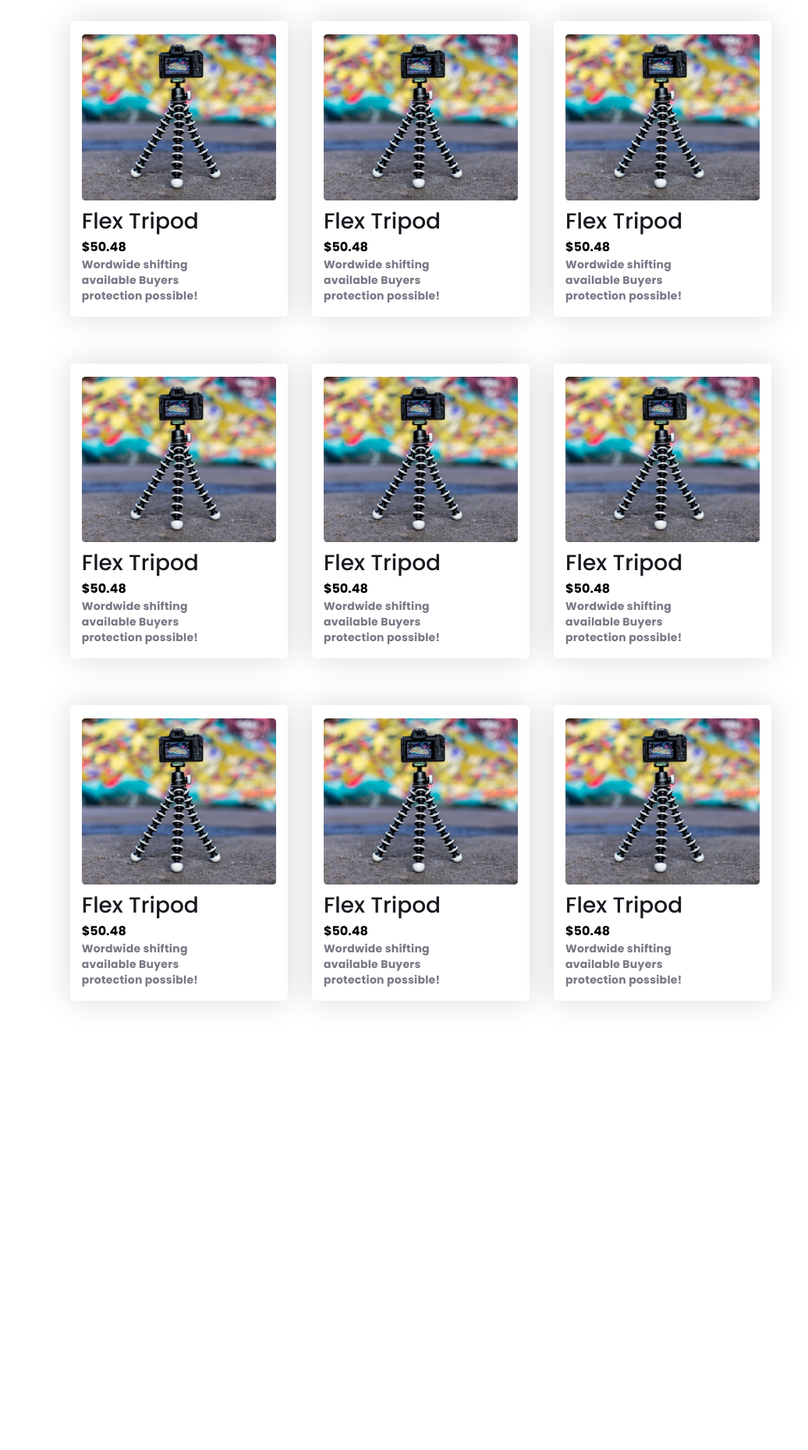
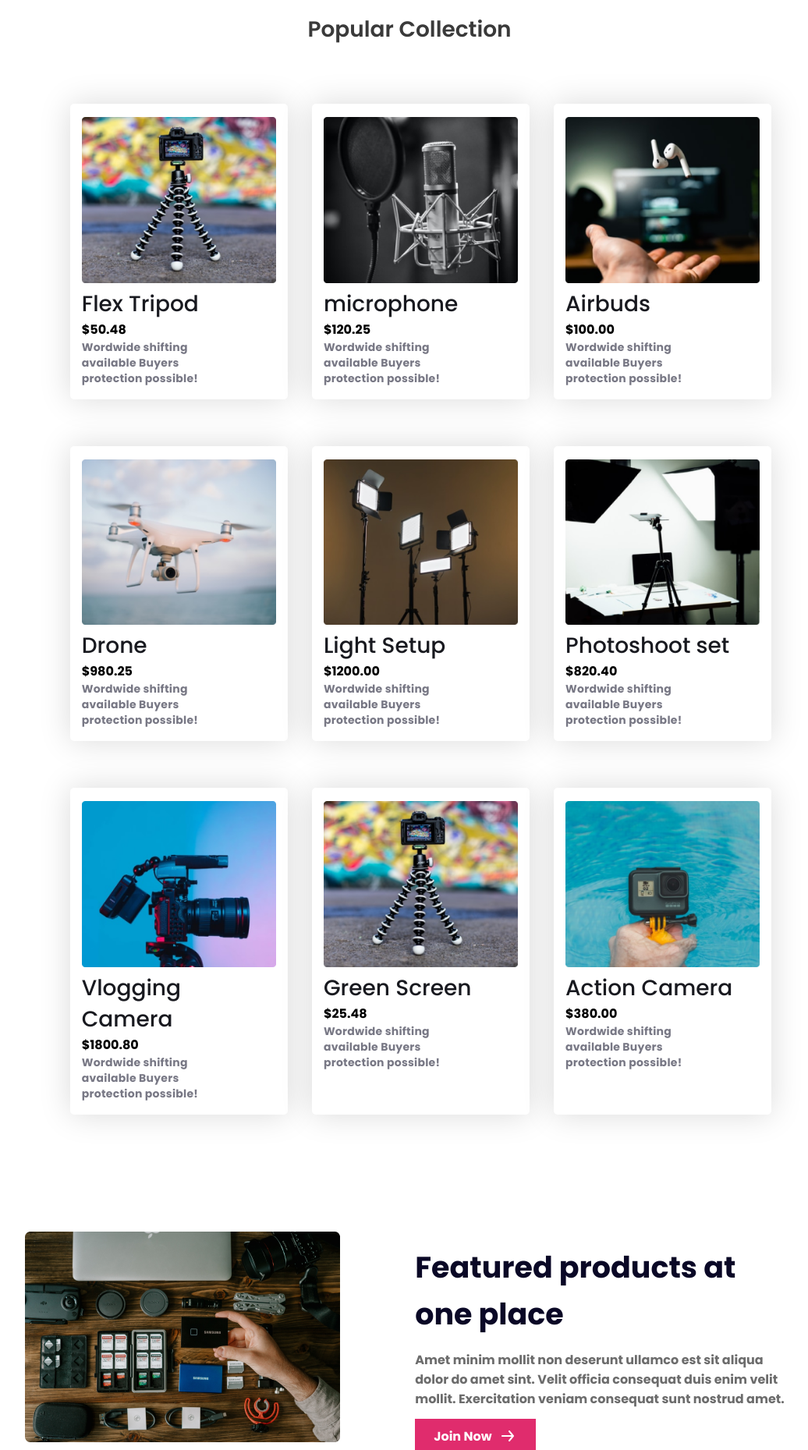
Before and after one commit to asshikhon/influencer-gear-task, a plain HTML site: page index.html in a window 1280 px wide. Shown: the part 941-2800 px from the top of the page at 78% size, without its empty margins (115-1151 px from the left). Before the commit the page ends 2379 px from the top, so only its background shows below. Drawn offline with Linux system fonts and the light colour scheme.

Commit message:
all section complete

```diff
--- a/index.html
+++ b/index.html
@@ -19,17 +19,17 @@
                 <li><a href="">Products</a></li>
                 <li><a href="">Sign Up</a></li>
                 <li><a href="">Log In </a></li>
-                <li><a href=""><img src="resources/images/search1.png" alt=""></i></a></li>
-                <li><a href=""><img src="resources/images/cart1.png" alt=""></a></li>
+                <li><a href=""><img src="icon/akar-icons_search.svg" alt=""></i></a></li>
+                <li><a href=""><img src="icon/clarity_shopping-cart-outline-badged.svg" alt=""></a></li>
             </ul>
         </nav>
         <div class="banner">
             <div class="banner-content">
-                <h1 class="banner-title">Start your Journey as Influencer</h1>
+                <h1 class="banner-title">Start your Journey as <br> Influencer</h1>
                 <p class="banner-description">
-                    Lorem ipsum dolor sit amet, consectetur adipiscing elit. Sem vestibulum sed scelerisque eros. Lectus faucibus.
+                    Lorem ipsum dolor sit amet, consectetur adipiscing elit. Sem <br>vestibulum sed scelerisque eros. Lectus faucibus.
                 </p>
-                <button class="primary-btn">Preebook now <i class="fa-solid fa-arrow-right"></i></button>
+                <button class="primary-btn">Preebook now  <img src="logos/arrow-forward 1.svg" alt=""></button>
             </div>
             <div class="images"><img src="images/main-camera.png" alt=""></div>
         </div>
@@ -65,59 +65,61 @@
   <p class="card-description">Wordwide shifting available
     Buyers protection possible!</p>
 </div>
+
 <div class="card">
-  <img src="images/tripod.png" alt="">
-  <h3 class="card-title">Flex Tripod</h3>
-  <h4 class="title-h4">$50.48</h4>
+  <img src="images/mic.png" alt="">
+  <h3 class="card-title">microphone</h3>
+  <h4 class="title-h4">$120.25</h4>
+  <p class="card-description">Wordwide shifting available
+    Buyers protection possible!</p>
+</div>
+<div class="card">
+  <img src="images/airpod.png" alt="">
+  <h3 class="card-title">Airbuds</h3>
+  <h4 class="title-h4">$100.00</h4>
+  <p class="card-description">Wordwide shifting available
+    Buyers protection possible!</p>
+</div>
+<div class="card">
+  <img src="images/drone.png" alt="">
+  <h3 class="card-title">Drone</h3>
+  <h4 class="title-h4">$980.25</h4>
+  <p class="card-description">Wordwide shifting available
+    Buyers protection possible!</p>
+</div>
+<div class="card">
+  <img src="images/lights.png" alt="">
+  <h3 class="card-title">Light Setup</h3>
+  <h4 class="title-h4">$1200.00</h4>
+  <p class="card-description">Wordwide shifting available
+    Buyers protection possible!</p>
+</div>
+<div class="card">
+  <img src="images/setup.png" alt="">
+  <h3 class="card-title">Photoshoot set</h3>
+  <h4 class="title-h4">$820.40</h4>
+  <p class="card-description">Wordwide shifting available
+    Buyers protection possible!</p>
+</div>
+
+<div class="card">
+  <img src="images/camera.png" alt="">
+  <h3 class="card-title">Vlogging Camera</h3>
+  <h4 class="title-h4">$1800.80</h4>
   <p class="card-description">Wordwide shifting available
     Buyers protection possible!</p>
 </div>
 <div class="card">
   <img src="images/tripod.png" alt="">
-  <h3 class="card-title">Flex Tripod</h3>
-  <h4 class="title-h4">$50.48</h4>
+  <h3 class="card-title">Green Screen</h3>
+  <h4 class="title-h4">$25.48</h4>
   <p class="card-description">Wordwide shifting available
     Buyers protection possible!</p>
 </div>
 <div class="card">
-  <img src="images/tripod.png" alt="">
-  <h3 class="card-title">Flex Tripod</h3>
-  <h4 class="title-h4">$50.48</h4>
-  <p class="card-description">Wordwide shifting available
-    Buyers protection possible!</p>
-</div>
-<div class="card">
-  <img src="images/tripod.png" alt="">
-  <h3 class="card-title">Flex Tripod</h3>
-  <h4 class="title-h4">$50.48</h4>
-  <p class="card-description">Wordwide shifting available
-    Buyers protection possible!</p>
-</div>
-<div class="card">
-  <img src="images/tripod.png" alt="">
-  <h3 class="card-title">Flex Tripod</h3>
-  <h4 class="title-h4">$50.48</h4>
-  <p class="card-description">Wordwide shifting available
-    Buyers protection possible!</p>
-</div>
-<div class="card">
-  <img src="images/tripod.png" alt="">
-  <h3 class="card-title">Flex Tripod</h3>
-  <h4 class="title-h4">$50.48</h4>
-  <p class="card-description">Wordwide shifting available
-    Buyers protection possible!</p>
-</div>
-<div class="card">
-  <img src="images/tripod.png" alt="">
-  <h3 class="card-title">Flex Tripod</h3>
-  <h4 class="title-h4">$50.48</h4>
-  <p class="card-description">Wordwide shifting available
-    Buyers protection possible!</p>
-</div>
-<div class="card">
-  <img src="images/tripod.png" alt="">
-  <h3 class="card-title">Flex Tripod</h3>
-  <h4 class="title-h4">$50.48</h4>
+  <img src="images/action.png" alt="">
+  <h3 class="card-title">Action Camera</h3>
+  <h4 class="title-h4">$380.00</h4>
   <p class="card-description">Wordwide shifting available
     Buyers protection possible!</p>
 </div>
@@ -127,7 +129,31 @@
 </div>
 
 
+        </section >
+<!-- Featured products at one place -->
+        <section class="featured-section">
+<div class="featured-container">
+<img src="images/gear.png" alt="">
+</div>
+<div class="featured-content">
+  <h1>Featured products at one place</h1>
+  <p class="featured-description">Amet minim mollit non deserunt ullamco est sit aliqua dolor do amet sint. Velit officia consequat duis enim velit mollit. Exercitation veniam consequat sunt nostrud amet.</p>
+  <button class="primary-btn1">Join Now<img class="icon" src="logos/arrow-forward 1.svg" alt=""></button>
+</div>
         </section>
     </main>
+
+    <!-- footer section -->
+    <footer class="footer-container">
+      <div class="footer-content">
+<h2 class="footer-title">Influencer products</h2>
+<p class="footer-description">Copyright © 2020  influencer products <br> All rights reserved</p> <br>
+<!-- <img src="footer-img/Instagram.svg" alt=""><img src="footer-img/Dribbble.svg" alt=""><img src="footer-img/Twitter.svg" alt=""><img src="footer-img/Youtube.svg" alt=""> -->
+<a href=""><img src="footer-img/Instagram.svg" alt=""></a>
+<a href=""><img src="footer-img/Dribbble.svg" alt=""></a>
+<a href=""><img src="footer-img/Twitter.svg" alt=""></a>
+<a href=""><img src="footer-img/Youtube.svg" alt=""></a>
+      </div>
+    </footer>
 </body>
 </html>
--- a/styles/style.css
+++ b/styles/style.css
@@ -28,6 +28,7 @@
   font-weight: 700;
   margin-top: 16px;
   border: none;
+display: flex;
 }
 
 /* Header Sections Start */
@@ -181,8 +182,78 @@ background: #FFF;
 .card img{
     width: 100%;
 
+}
+
+
+
+/* Featured products at one place styles */
+
+.featured-section{
+    width: 77%;
+    max-width: 1440px;
+    height: auto;
+    display: flex;
+    justify-content: space-between;
+    margin: 0 auto;
+    gap: 96px;
+}
+.featured-content h1{
+    color: #0A0826;
+font-feature-settings: 'clig' off, 'liga' off;
+font-family: "Poppins", sans-serif;
+font-size: 38px;
+font-weight: 700;
+line-height: 60px; /* 157.895% */
+padding: 16px 0;
+}
+.featured-content .featured-description{
+
+height: 88px;
+color: #6C6C6C;
+font-family: "Poppins", sans-serif;
+font-size: 16px;
+font-weight: 700;
+}
+.primary-btn1{
+    color: #FFF;
+font-family: "Poppins", sans-serif;
+font-size: 16px;
+font-weight: 700;
+    display: inline-flex;
+padding: 10px 24px;
+align-items: flex-start;
+gap: 8px;
+background: #E02C6D;
+align-items: center;
+border: 0;
+}
+
+/* footer section styles */
+.footer-container{
+width: 100%;
+height: 239px;
+/* max-width: 1440px; */
+background: #0A0826;
+text-align: center;
+padding-top: 50px;
+margin-top: 100px;
+}
+.footer-conten{
 
 }
+.footer-title{
+    color: #FFF;
+    font-feature-settings: 'clig' off, 'liga' off;
+    font-family: "Poppins", sans-serif;
+    font-size: 24px;
+    font-weight: 700;
+}
+.footer-description{
+color: #D9DBE1;
+padding-top: 3px;
+font-family: "Manrope", sans-serif;
+}
+
 
 /* Responsive media queries */
 /* mobile devices */
@@ -196,7 +267,7 @@ background: #FFF;
   {
     flex-direction: column;
   }
-  .banner{
+  .banner, .featured-section{
     flex-direction: column-reverse;
   }
   .logo-container .logo-img-container{
@@ -217,4 +288,7 @@ background: #FFF;
   .btn button{
     left: 310px;
   }
+  .primary-btn1{
+    margin-top: 20px;
+  }
 }
```
Also changed, not shown: footer-img/Dribbble.svg (added), footer-img/Instagram.svg (added), footer-img/Twitter.svg (added), footer-img/Youtube.svg (added).
